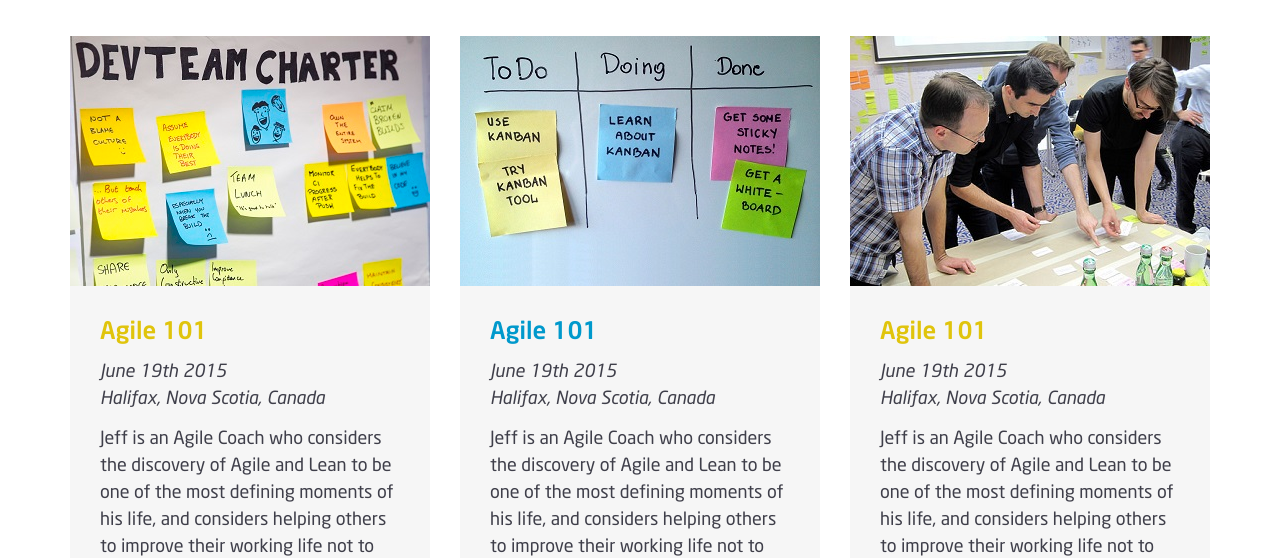
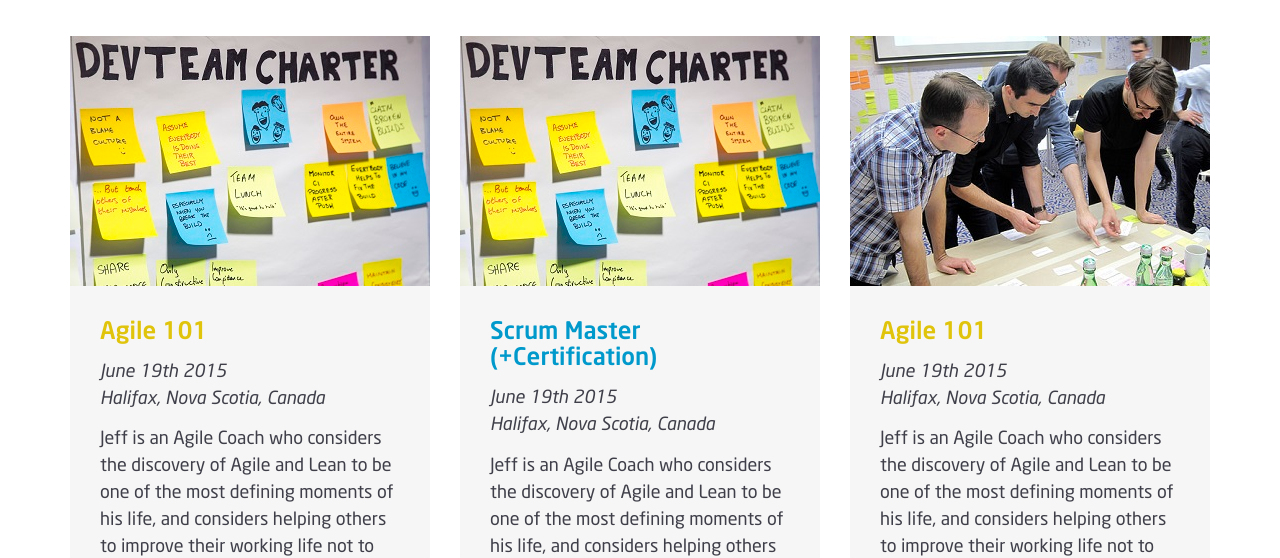
Before and after one commit to RebelAlliance/www.rebelalliance.se, a plain HTML site: page halifax.html in a window 1280 px wide. Shown: the part 248-806 px from the top of the page. Drawn offline with nearby package versions, Linux system fonts and the light colour scheme.

Commit message:
Update halifax.html

```diff
--- a/halifax.html
+++ b/halifax.html
@@ -65,9 +65,9 @@
       </div> <!-- end first course -->
       <div class="col-sm-4">
         <div class="box">
-					<a href="consultant-henrik-sjostrand.html"><img src="img/Kanban.jpg" class="img-responsive"></a>
+					<a href="consultant-henrik-sjostrand.html"><img src="img/Scrum.jpg" class="img-responsive"></a>
                    <div class="box-padding">
-            <h3><a href="consultant-jeff-campbell.html">Agile 101</a></h3>
+            <h3><a href="consultant-jeff-campbell.html">Scrum Master (+Certification)</a></h3>
             <p><em>June 19th 2015 </br> Halifax, Nova Scotia, Canada</em></p>
 	    <p>Jeff is an Agile Coach who considers the discovery of Agile and Lean to be one of the most defining moments of his life, and considers helping others to improve their working life not to simply be a job, but a social responsibility. As an Agile Coach, he has worked with driving Agile transformations in organisations both small and large.</p>
 	    <p><a href="consultant-jeff-campbell.html">&raquo; More</a> </br> <a href="consultant-jeff-campbell.html">&raquo; Sign Up Now!</a></p>
```
